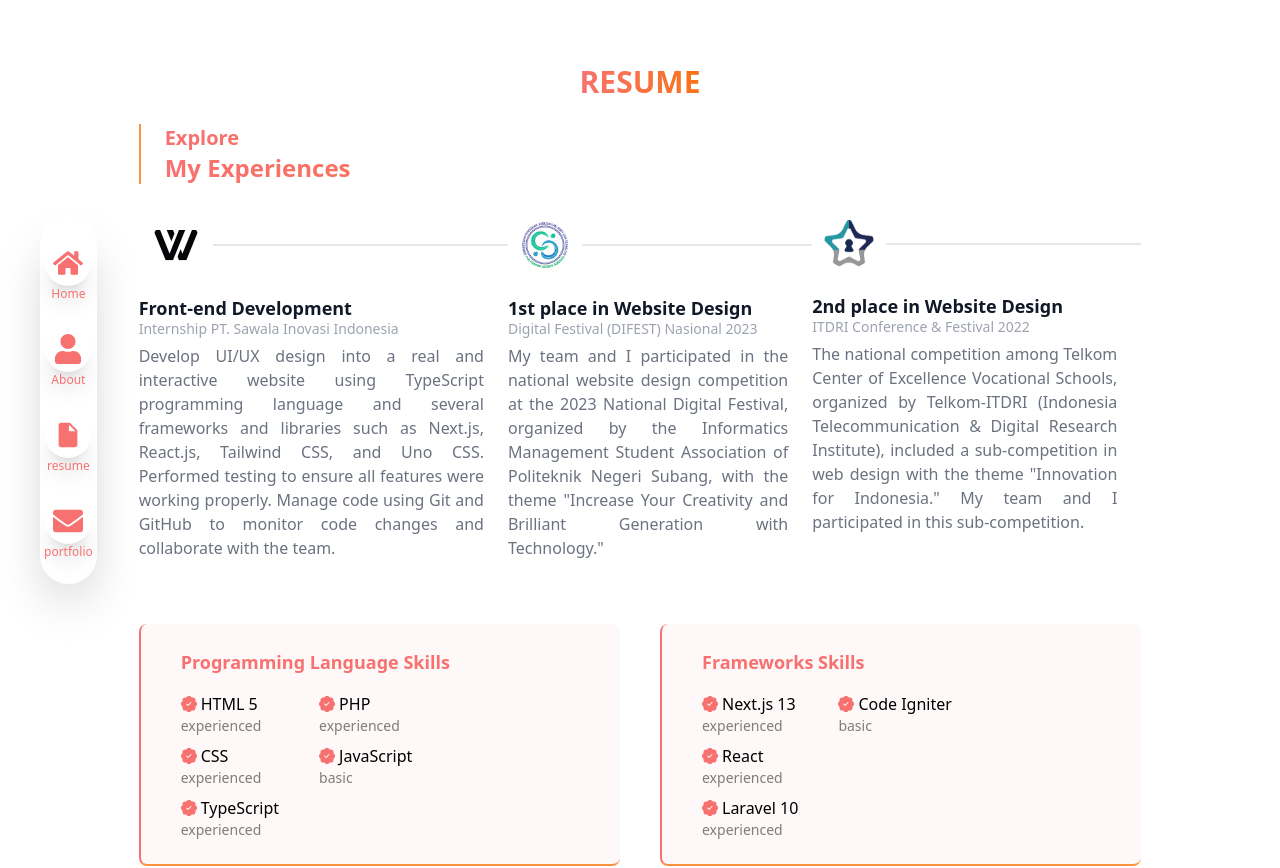
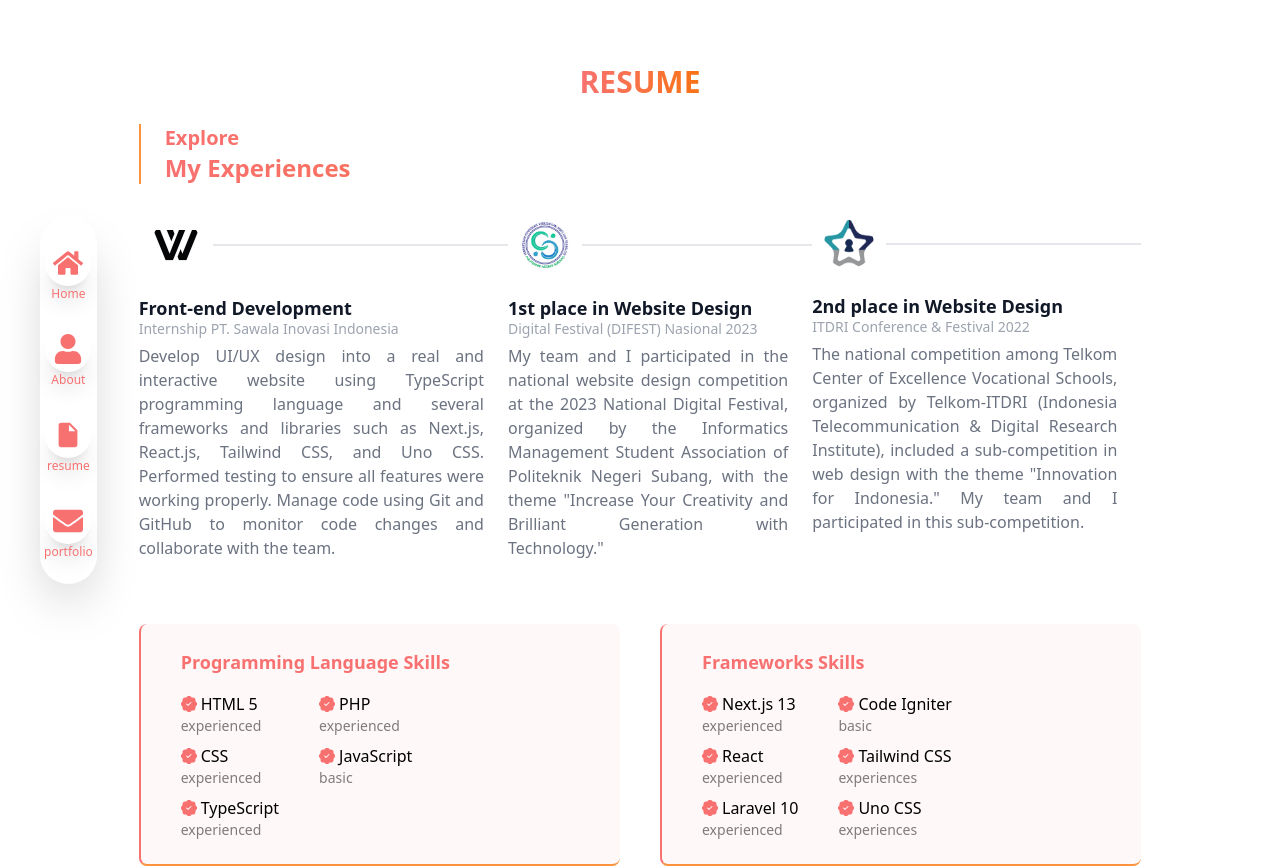
Before and after one commit to isyhfadilah/aisyahnurfadilah, a Next.js app: page /resume in a window 1280 px wide. Shown: the top 868 px of the page. Built offline with nearby package versions, Linux system fonts and the light colour scheme; a web font is replaced by a local one.

Commit message:
fix: data skills

```diff
--- a/src/data/skills.ts
+++ b/src/data/skills.ts
@@ -15,6 +15,8 @@ export const language = {
     { skill: 'Next.js 13', level: 'experienced' },
     { skill: 'React', level: 'experienced' },
     { skill: 'Laravel 10', level: 'experienced' },
-    { skill: 'Code Igniter', level: 'basic' }
+    { skill: 'Code Igniter', level: 'basic' },
+    { skill: 'Tailwind CSS', level: 'experiences' },
+    { skill: 'Uno CSS', level: 'experiences' }
   ]
 }
```
